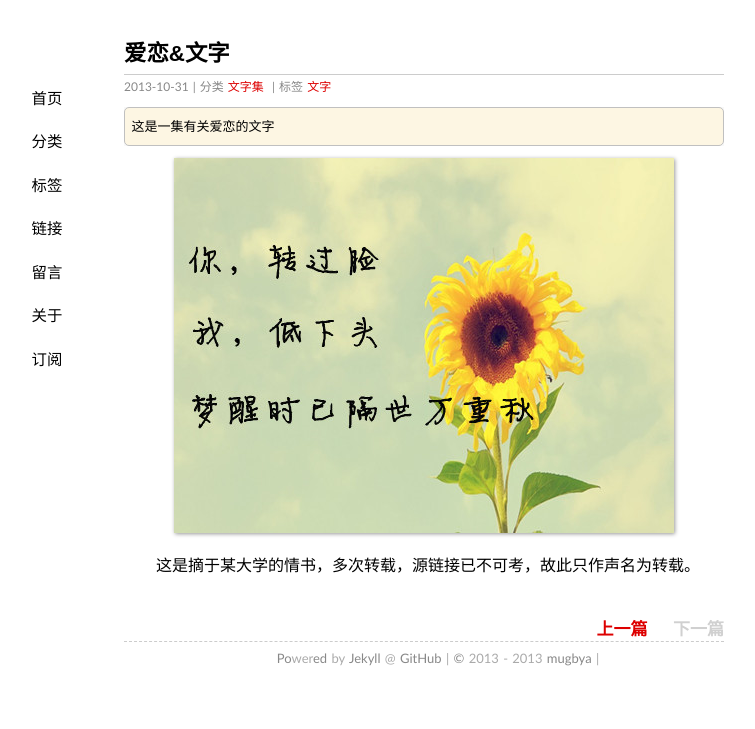
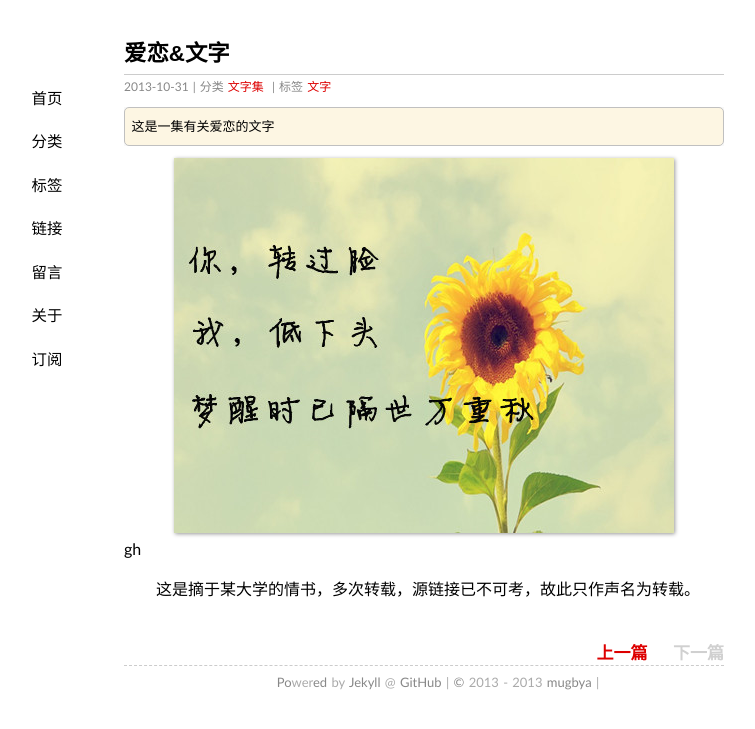
Before and after one commit to mugbya/mugbya.github.io, a Jekyll site: the page built from _posts/2013-10-31-爱恋-文字.md, in a window 1280 px wide. Shown: the top 729 px of the page, without its empty margins (216-971 px from the left). Built offline with Jekyll 4.4.1, drawn with Linux system fonts in a browser that asks for light colours; some web fonts are replaced; Markdown is read by kramdown in place of the engine named in the settings; comment, search, counter and statistics services are not loaded.

Commit message:
Update 2013-10-31-爱恋-文字.md

```diff
--- a/_posts/2013-10-31-爱恋-文字.md
+++ b/_posts/2013-10-31-爱恋-文字.md
@@ -8,6 +8,6 @@ tags: 文字
 
     这是一集有关爱恋的文字
 
- ![图1](/assets/pom/1.jpg)
+ ![图1](/assets/pom/1.jpg)  gh
 
  这是摘于某大学的情书，多次转载，源链接已不可考，故此只作声名为转载。
```
